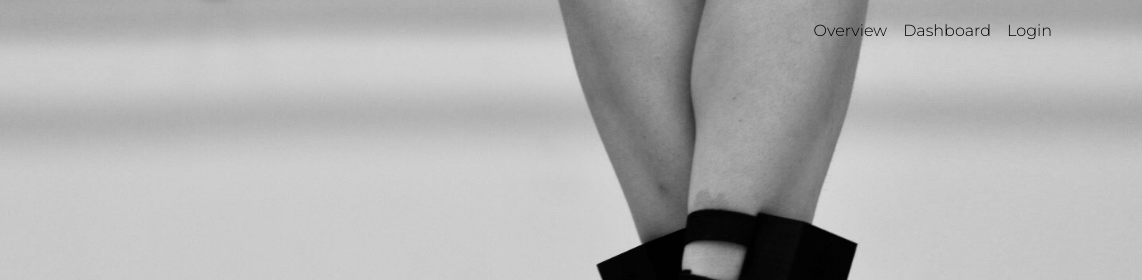
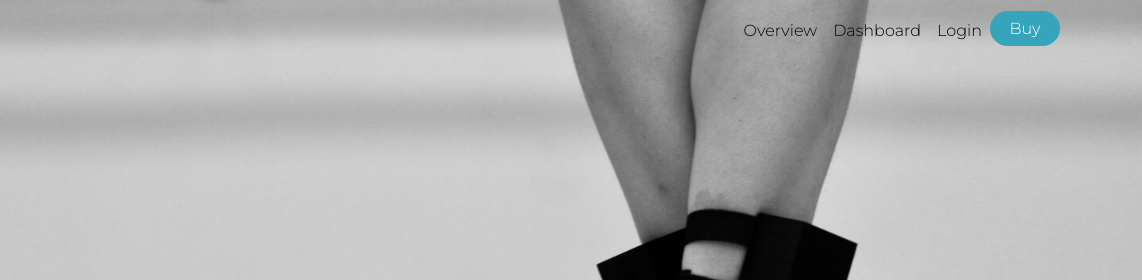
Before and after one commit to vedyakonda/SwingBeats, a plain HTML site: page index.html in a window 1280 px wide. Shown: the top 280 px of the page, 138-1280 px from the left. Drawn offline with nearby package versions, Linux system fonts and the light colour scheme.

Commit message:
buy button

```diff
--- a/index.html
+++ b/index.html
@@ -37,6 +37,8 @@
                       <li>
                           <a class="nav-link" href="#" id="login">Login</a>
                       </li>
+                      <a class="btn btn-primary rounded-pill" href="#" role="button" id="buyButton">Buy</a>
+                      </button>
                   </ul>
             </div>
         </div>
--- a/style.css
+++ b/style.css
@@ -12,6 +12,12 @@ body {
 .section1 {
     background-image: linear-gradient(135deg, rgba(54, 165, 187, 1), rgba(255,255,255,1));
     height: 300px;
+}
+#buyButton {
+  background-color: #36A5BC;
+  width: 70px;
+  height: 35px;
+  border: none;
 }
 
 /*.footer {
```
